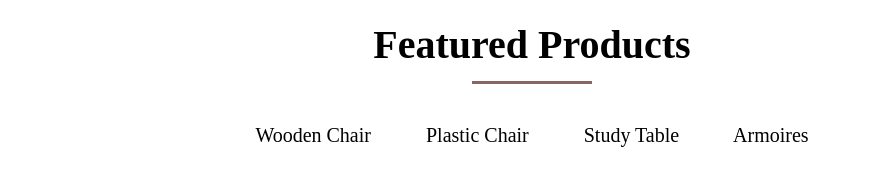
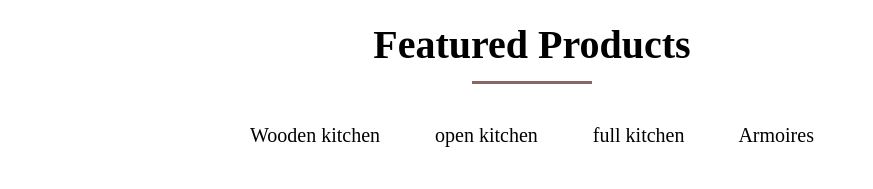
Before and after one commit to amal699/project2, a plain HTML site: page index.html in a window 1280 px wide. Shown: the part 1720-1909 px from the top of the page, without its empty margins (108-981 px from the left). Drawn offline with Linux system fonts and the light colour scheme.

Commit message:
project2

```diff
--- a/index.html
+++ b/index.html
@@ -155,7 +155,7 @@
         <section class="section3">
             <h2 class="section2-h2">Featured Products</h2>
             <div class="section2-div1"></div>
-            <p class="section3-p">Wooden Chair &nbsp; &nbsp; &nbsp; &nbsp; &nbsp; Plastic Chair &nbsp; &nbsp; &nbsp; &nbsp; &nbsp; Study Table &nbsp; &nbsp; &nbsp; &nbsp; &nbsp; Armoires</p>
+            <p class="section3-p">Wooden kitchen &nbsp; &nbsp; &nbsp; &nbsp; &nbsp; open kitchen &nbsp; &nbsp; &nbsp; &nbsp; &nbsp; full kitchen &nbsp; &nbsp; &nbsp; &nbsp; &nbsp; Armoires</p>
             <div class="section3-parent1">
                 <div class="section3-parent1-div1">
                     <div class="section3-parent1-div2">
```
